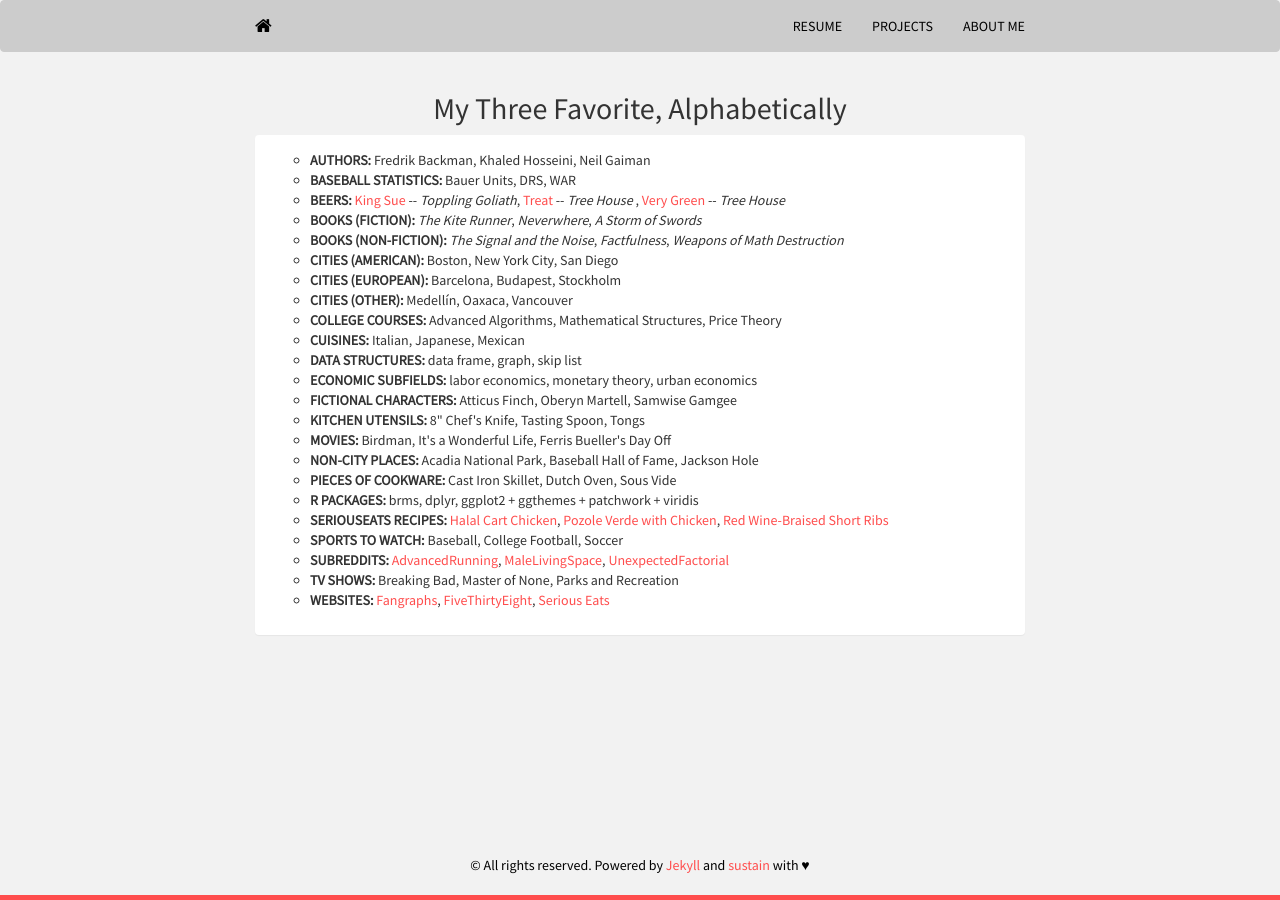
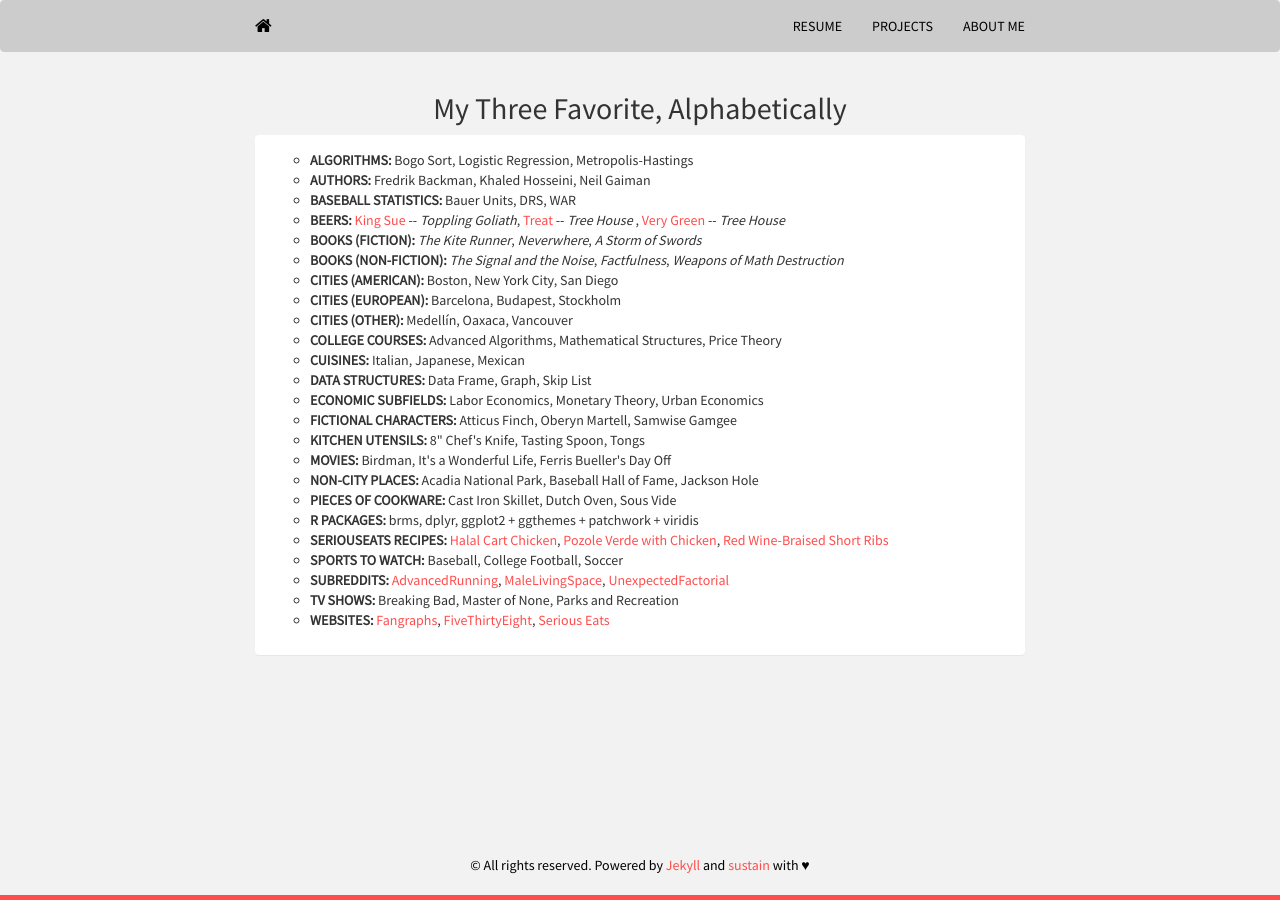
Before and after one commit to mrkaye97/mrkaye97.github.io, a Jekyll site: the page built from random.html, in a window 1280 px wide. Built offline with Jekyll 4.4.1, drawn with Linux system fonts in a browser that asks for light colours; nearby versions of some CDN libraries.

Commit message:
Update random.html

```diff
--- a/random.html
+++ b/random.html
@@ -20,6 +20,7 @@
 			<div class="panel panel-default">
 	    		<div class="panel-body">
 					<ul style="list-style-type:circle">
+					  <li><b>ALGORITHMS:</b> Bogo Sort, Logistic Regression, Metropolis-Hastings</li>
 					  <li><b>AUTHORS:</b> Fredrik Backman, Khaled Hosseini, Neil Gaiman</li>
 					  <li><b>BASEBALL STATISTICS:</b> Bauer Units, DRS, WAR</li>
 					  <li><b>BEERS:</b> <a href="https://untappd.com/b/toppling-goliath-brewing-co-king-sue/594015">King Sue</a> -- <i>Toppling Goliath</i>,  <a href="https://untappd.com/b/tree-house-brewing-company-treat/2918806">Treat</a> -- <i>Tree House </i>,  <a href="https://untappd.com/b/tree-house-brewing-company-very-green/689944">Very Green</a> -- <i>Tree House</i></li></li>
@@ -30,8 +31,8 @@
 					  <li><b>CITIES (OTHER):</b> Medellín, Oaxaca, Vancouver </li>
   					  <li><b>COLLEGE COURSES:</b> Advanced Algorithms, Mathematical Structures, Price Theory</li>
   					  <li><b>CUISINES:</b> Italian, Japanese, Mexican</li>
-					  <li><b>DATA STRUCTURES:</b> data frame, graph, skip list</li>
-					  <li><b>ECONOMIC SUBFIELDS:</b> labor economics, monetary theory, urban economics</li>
+					  <li><b>DATA STRUCTURES:</b> Data Frame, Graph, Skip List</li>
+					  <li><b>ECONOMIC SUBFIELDS:</b> Labor Economics, Monetary Theory, Urban Economics</li>
 					  <li><b>FICTIONAL CHARACTERS:</b> Atticus Finch, Oberyn Martell, Samwise Gamgee</li>
 					  <li><b>KITCHEN UTENSILS:</b> 8" Chef's Knife, Tasting Spoon, Tongs</li>
 					  <li><b>MOVIES:</b> Birdman, It's a Wonderful Life, Ferris Bueller's Day Off</li>
```
